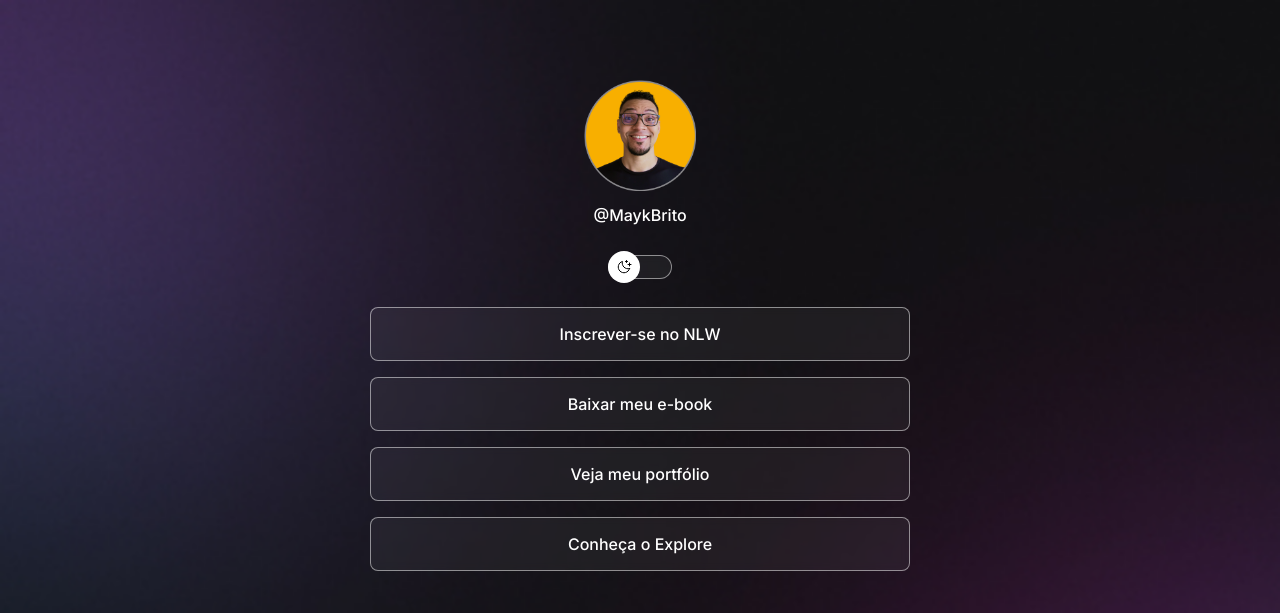
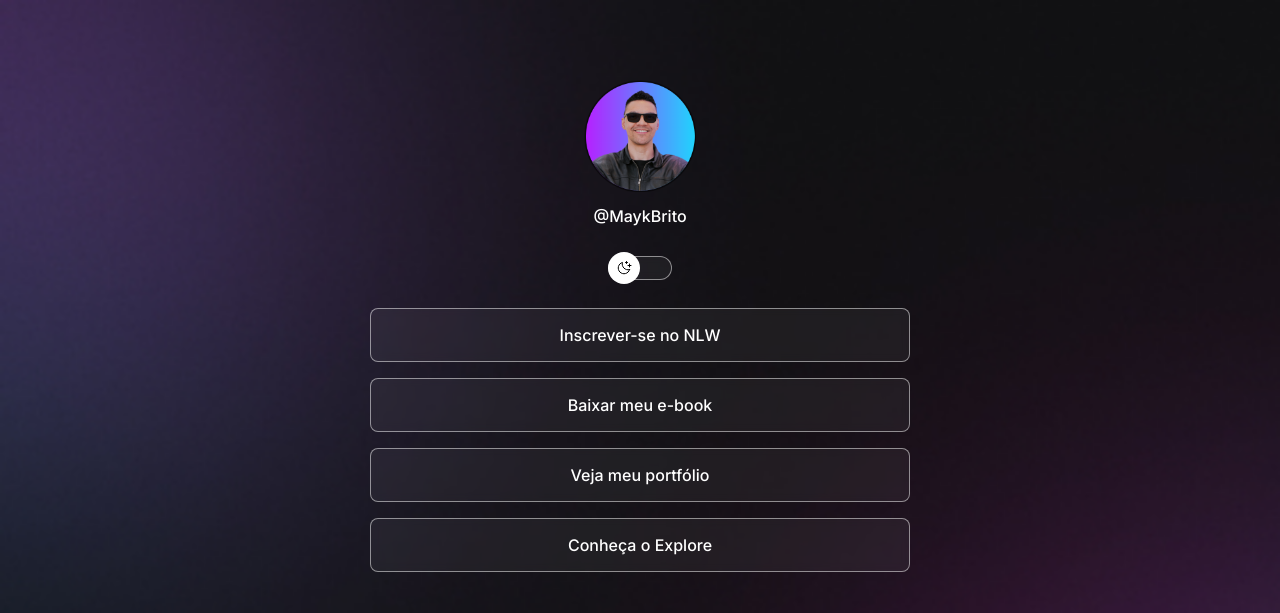
Before and after one commit to jonhmf3/projeto, a plain HTML site: page index.html in a window 1280 px wide. Both pictures are taken after a click on the element 640 px from the left and 267 px from the top of the page. Shown: the top 613 px of the page. Drawn offline with nearby package versions, Linux system fonts and the light colour scheme.

Commit message:
image correction

```diff
--- a/index.html
+++ b/index.html
@@ -22,7 +22,7 @@
     <div id="container">
       <div id="profile">
         <img
-          src="./assets/Avatar.png"
+          src="./assets/avatar.png"
           alt="Foto de Mayk Brito sorrindo, usando óculos e camisa preta, barba e fundo amarelo."
         />
         <p>@MaykBrito</p>
--- a/script.js
+++ b/script.js
@@ -14,9 +14,9 @@ function toggleMode() {
   //substituir a imagem
   // se tiver light mode, adicionar a imagem light
   if (html.classList.contains("light")) {
-    img.setAttribute("src", "./assets/Avatar-light.png")
+    img.setAttribute("src", "./assets/avatar.png")
     // se não, manter a imagem normal
   } else {
-    img.setAttribute("src", "./assets/Avatar.png")
+    img.setAttribute("src", "./assets/avatar-light.png")
   }
 }
```
